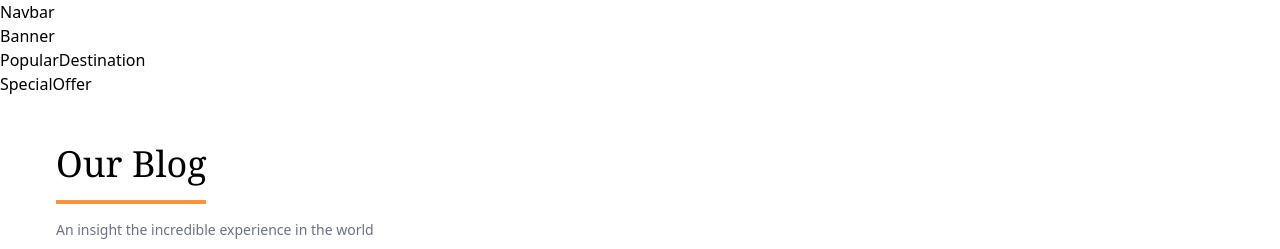
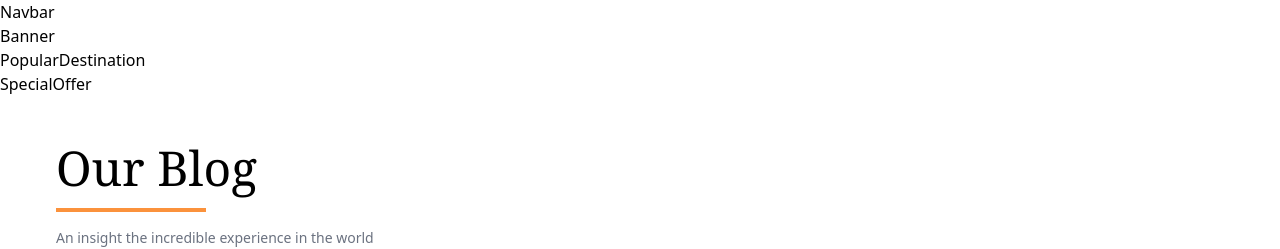
Before and after one commit to chopper99it/Travollion-Page, a React (Vite) app: page / in a window 1280 px wide. Shown: the top 249 px of the page. Built offline with nearby package versions, Linux system fonts and the light colour scheme.

Commit message:
feat: commit update blog

```diff
--- a/src/components/OurBlog.jsx
+++ b/src/components/OurBlog.jsx
@@ -6,7 +6,7 @@ const OurBlog = () => {
         {/* Layout */}
         <div className="pb-4">
           {/* Title */}
-          <h1 className="font-serif font-normal text-4xl mb-4">Our Blog</h1>
+          <h1 className="font-serif font-normal text-5xl mb-4">Our Blog</h1>
           <hr className="w-[150px] mb-4 border-2 solid bg-orange-400 border-orange-400" />
           <p className="text-sm text-gray-500">
             An insight the incredible experience in the world
@@ -25,7 +25,7 @@ const OurBlog = () => {
           <div className="pt-2 sm:pt-6">
             {/* Content */}
             <div className="pb-4 sm:pt-8">
-              <h3 className="text-4xl font-serif pb-4">
+              <h3 className="leading-10 text-4xl font-serif pb-4">
                 Beautiful Italy
                 <br />
                 Let's travel
```
